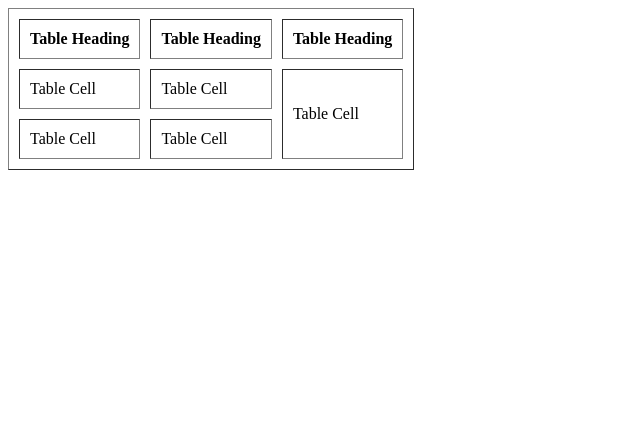
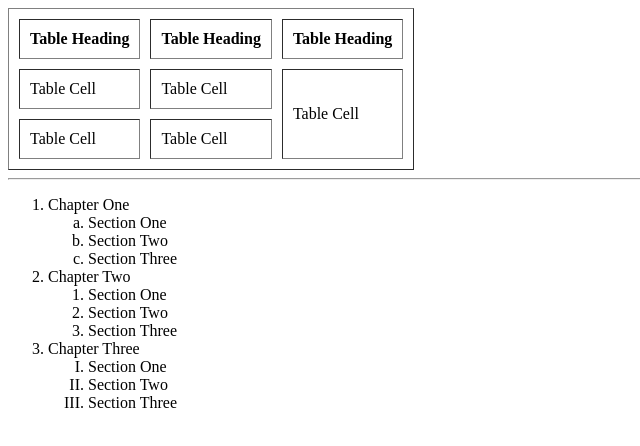
Before and after one commit to kostadinovs/lessson-4, a plain HTML site: page index.html in a window 1280 px wide. Shown: the whole page, without its empty margins (0-640 px from the left). Drawn offline with Linux system fonts and the light colour scheme.

Commit message:
test list

```diff
--- a/index.html
+++ b/index.html
@@ -25,5 +25,30 @@
                 </tbody>
 
             </table>
+            <hr>
+            <ol>
+                <li>Chapter One</li>
+                    <ol type="a">
+                        <li>Section One</li>
+                        <li>Section Two</li>
+                        <li>Section Three</li>
+                    </ol>
+                <li>Chapter Two</li>
+                    <ol>
+                        <li>Section One</li>
+                        <li>Section Two</li>
+                        <li>Section Three</li>
+                    </ol>
+                <li>Chapter Three</li>
+                    <ol type="I">
+                        <li>Section One</li>
+                        <li>Section Two</li>
+                        <li>Section Three</li>
+                    </ol>
+            </ol>
+
+
         </body>
+
+        <!-- -->
 </html>
```
